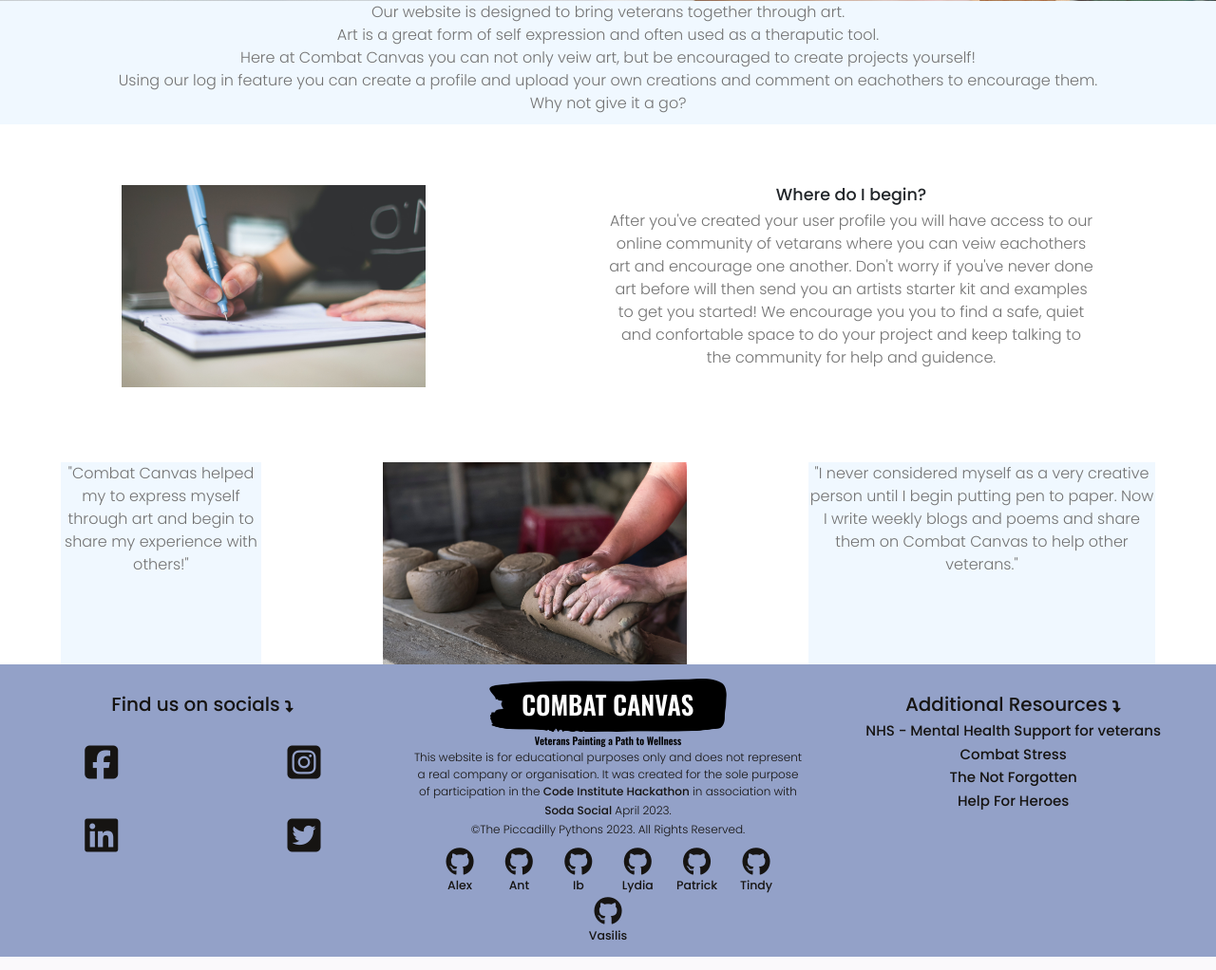
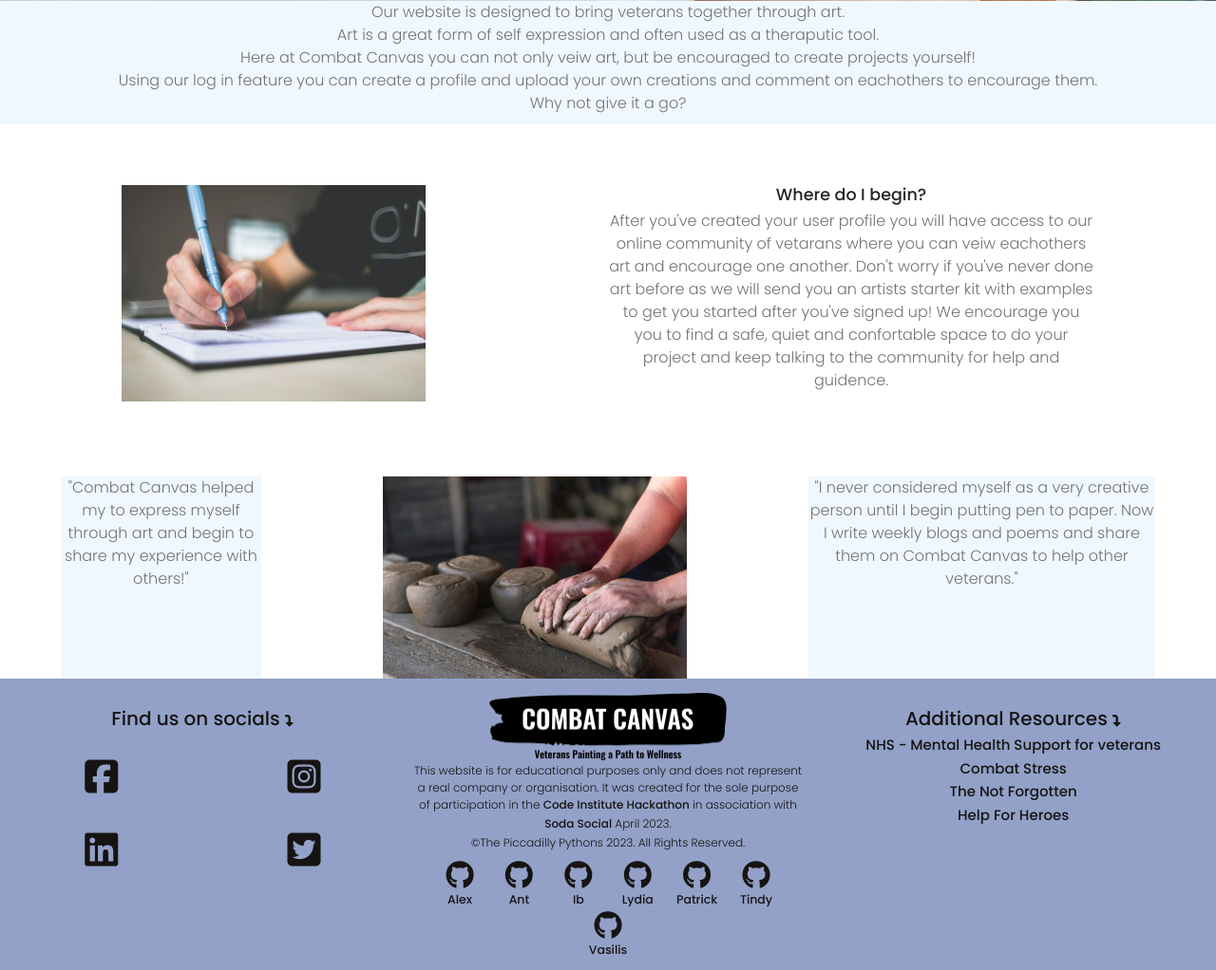
Before and after one commit to tindyc/Combat-Canvas, a Django app: page / in a window 1280 px wide. Shown: the part 787-1809 px from the top of the page at 95% size. Run offline with Django 4.2, Linux system fonts and the light colour scheme; some libraries are stand-ins or nearby versions.

Commit message:
Edit text on the home page

```diff
--- a/home/templates/home/index.html
+++ b/home/templates/home/index.html
@@ -27,7 +27,7 @@
 <div class="content-img1"><img src="/static/images/home-page-poetry.jpg"></div>
 <div class="where-content"><h3>Where do I begin?</h3>
   <p>After you've created your user profile you will have access to our online community of vetarans where you can veiw eachothers art and encourage one another.
-  Don't worry if you've never done art before will then send you an artists starter kit and examples to get you started! We encourage you you to find a safe, quiet and confortable space to do your project and keep talking to the community for help and guidence.</p>
+  Don't worry if you've never done art before as we will send you an artists starter kit with examples to get you started after you've signed up! We encourage you you to find a safe, quiet and confortable space to do your project and keep talking to the community for help and guidence.</p>
 </div></div>
 <br>
 <div class="home-contents-container">
```
